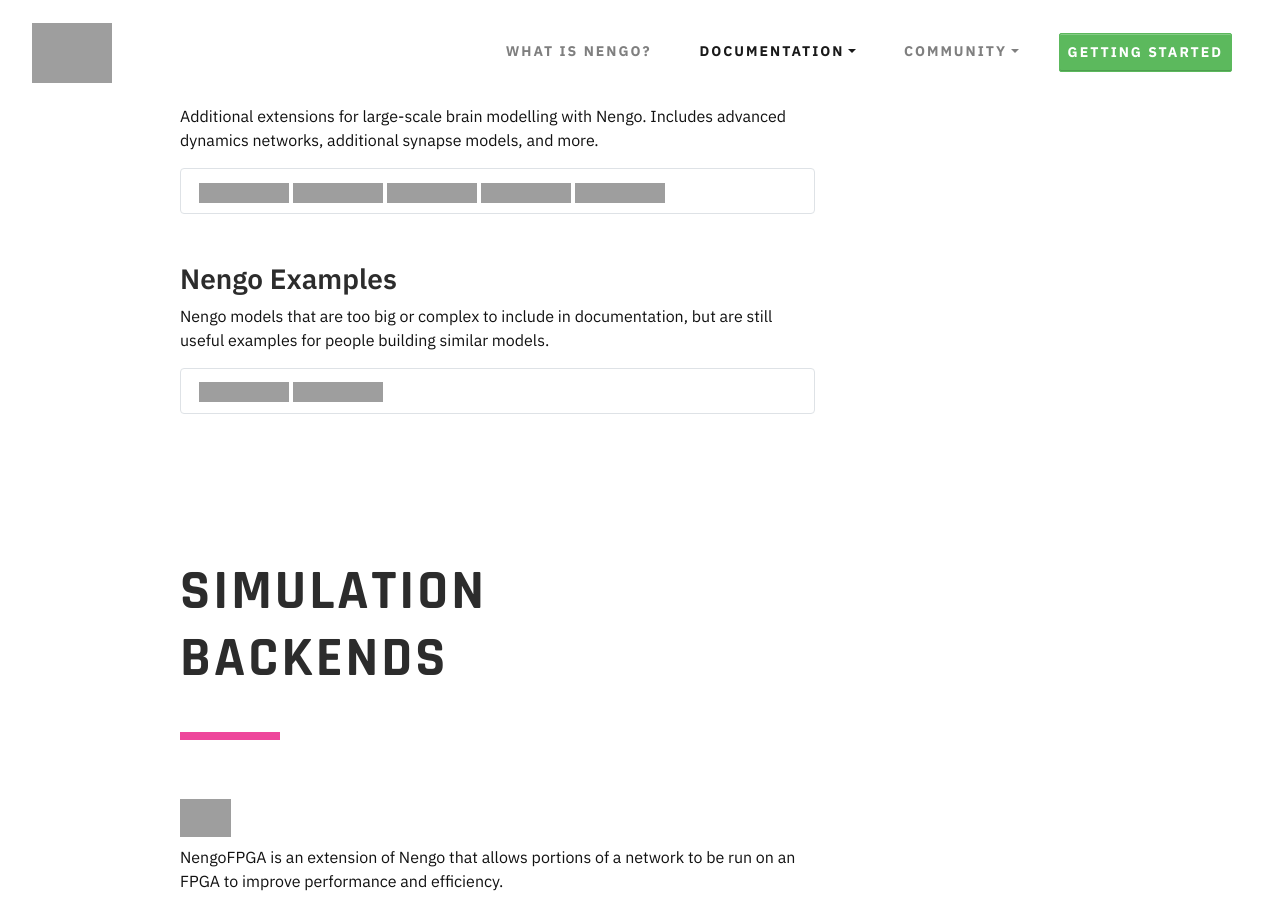
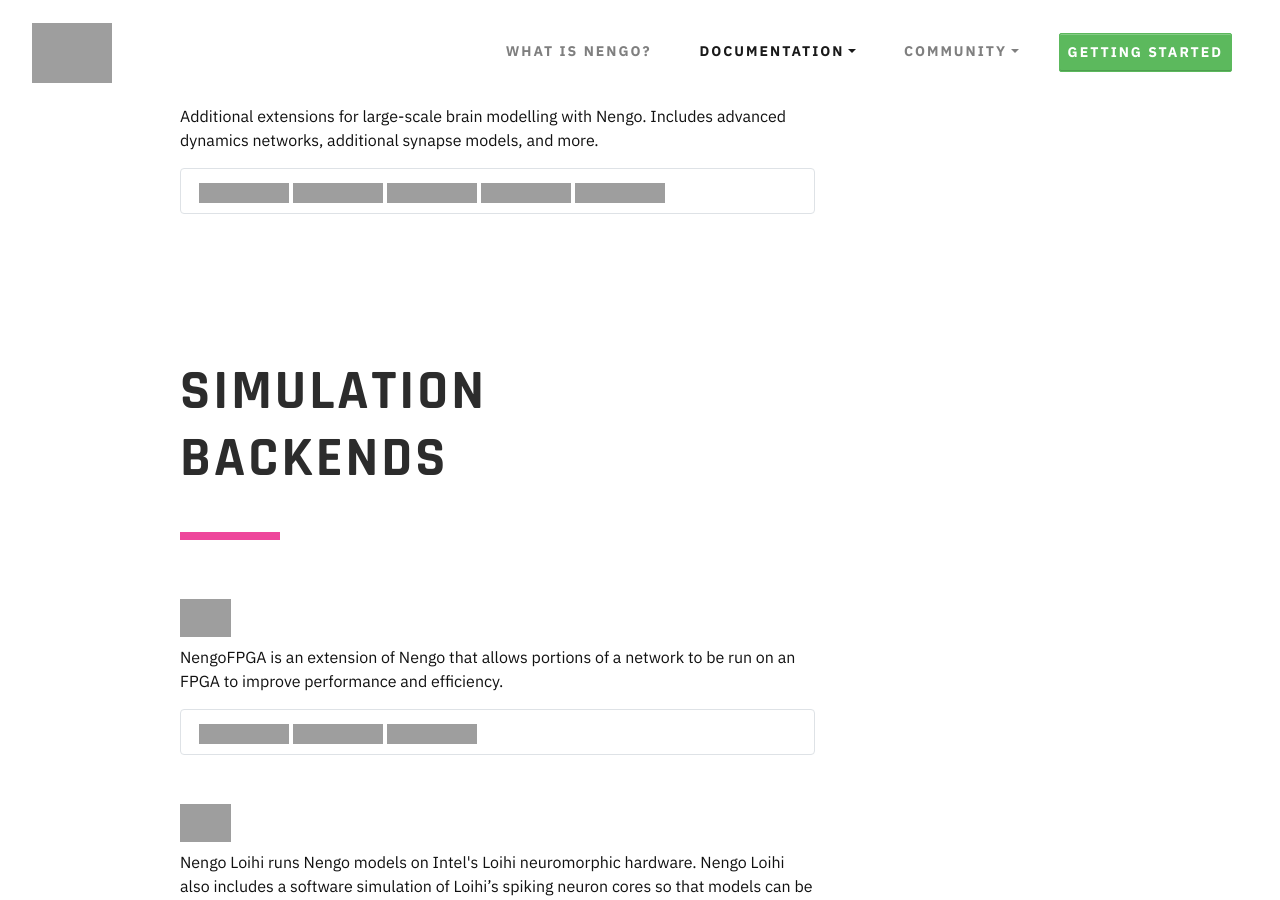
Before and after one commit to nengo/nengo.github.io, a Jekyll site: the page built from documentation.html, in a window 1280 px wide and 900 px high, scrolled down 2705 px. Built offline with Jekyll 4.4.1, drawn with Linux system fonts in a browser that asks for light colours; nearby versions of some CDN libraries; grey boxes are pictures that could not be loaded.

Commit message:
Remove Nengo Examples links
The Nengo Examples project is not yet ready to be widely publicized.

```diff
--- a/_data/projects.yml
+++ b/_data/projects.yml
@@ -114,16 +114,6 @@
     - image: https://img.shields.io/github/stars/arvoelke/nengolib.svg?logo=github
       external_url: https://github.com/arvoelke/nengolib
       alt: Github stars
-- name: Nengo Examples
-  section: addon
-  external_url: https://github.com/nengo/nengo-examples/
-  description: >
-    Nengo models that are too big or complex to include in documentation,
-    but are still useful examples for people building similar models.
-  badges:
-    - image: https://img.shields.io/github/stars/nengo/nengo-examples.svg?logo=github
-      external_url: https://github.com/nengo/nengo-examples
-      alt: Github stars
 - name: Nengo FPGA
   section: backend
   external_url: https://www.nengo.ai/nengo-fpga/
```
